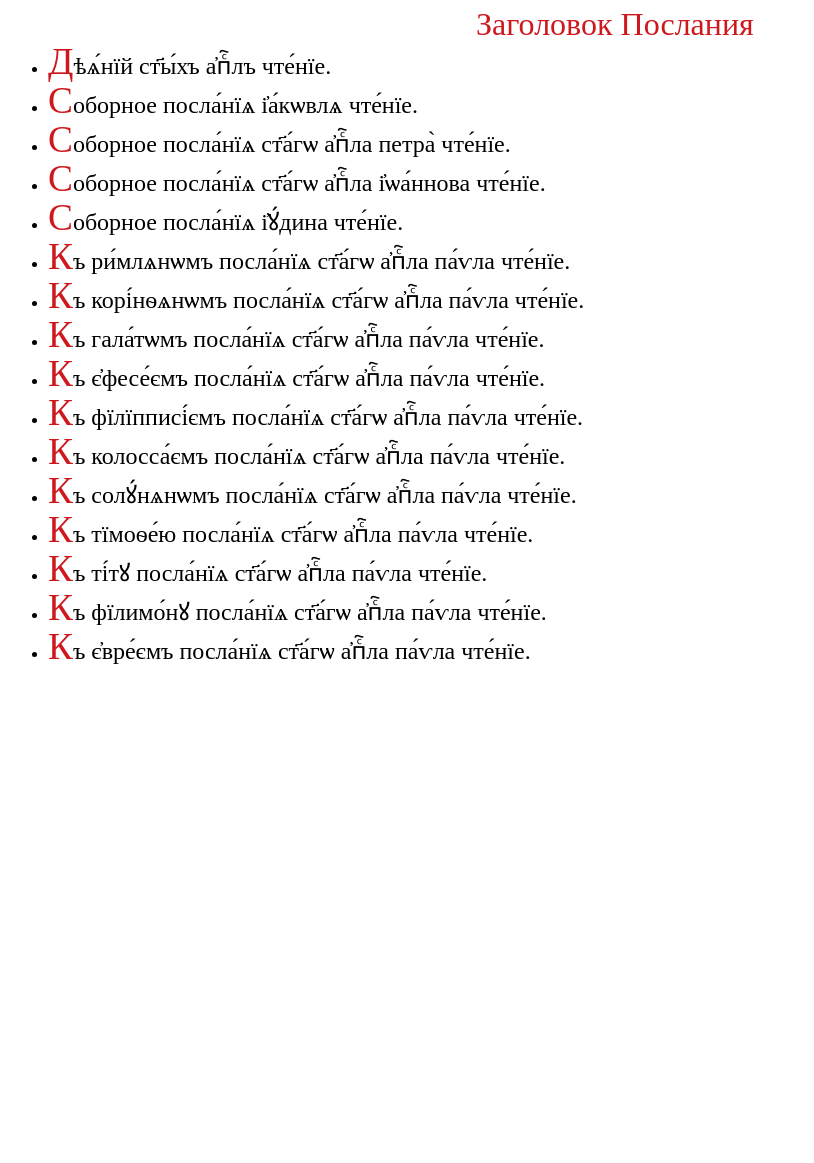
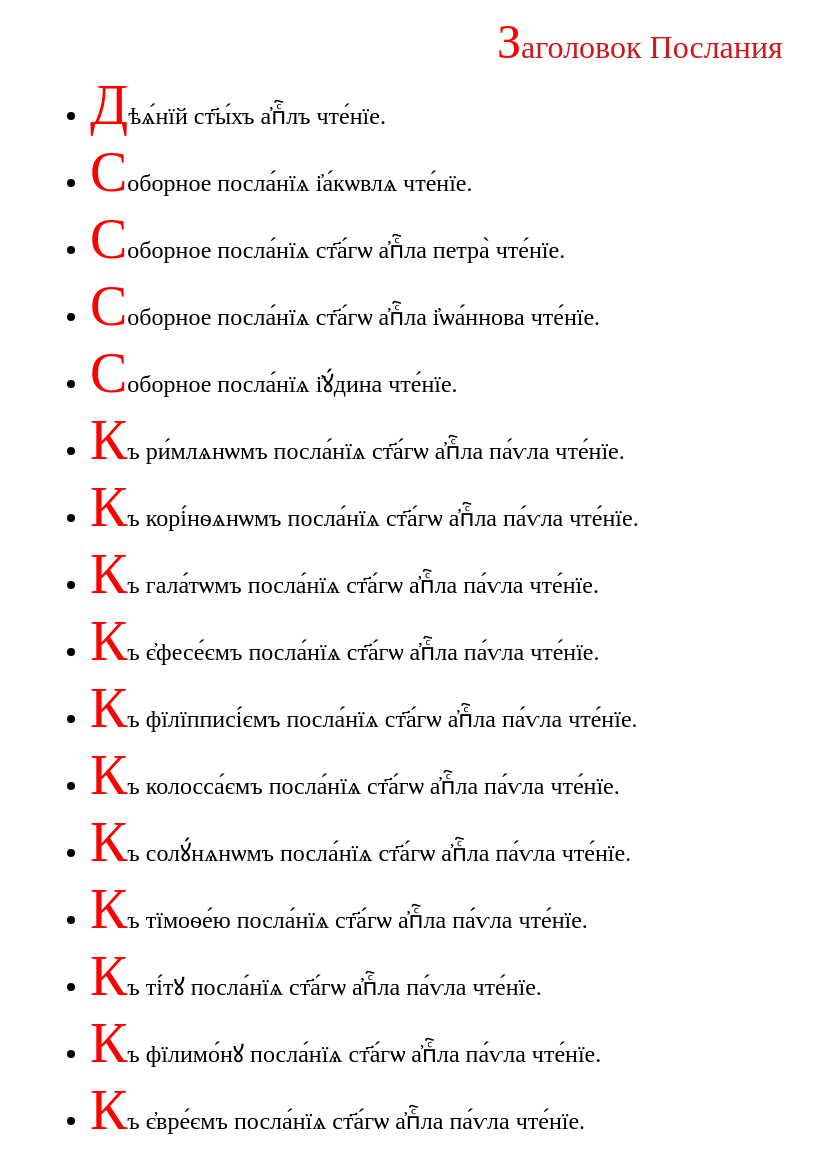
Before and after one commit to markjville/markjville.github.io, a Jekyll site: the page docs/Изобразительная/Заголовки.html, which Jekyll copies as it is, in a window 1280 px wide. Shown: the whole page, without its empty margins (0-814 px from the left). Built offline with Jekyll 4.4.1, drawn with Linux system fonts in a browser that asks for light colours; some web fonts are replaced; comment, search, counter and statistics services are not loaded; before the commit the page ends 900 px from its top, so only the background shows below that.

Commit message:
Update Заголовки.html

```diff
--- a/docs/Изобразительная/Заголовки.html
+++ b/docs/Изобразительная/Заголовки.html
@@ -6,6 +6,28 @@
 	<meta name="generator" content="LibreOffice 24.2.7.2 (Linux)"/>
 	<meta name="created" content="2020-08-15T11:55:05.531444539"/>
 	<meta name="changed" content="2020-08-15T22:22:39.082632704"/>
+	<meta name="viewport" content="width=device-width, initial-scale=1">
+<link rel="stylesheet" href="https://www.w3schools.com/w3css/4/w3.css">
+<link rel="stylesheet" href="https://www.w3schools.com/lib/w3-theme-grey.css">
+<link rel="stylesheet" href="https://fonts.googleapis.com/css?family=Roboto">
+<link rel="stylesheet" href="https://cdnjs.cloudflare.com/ajax/libs/font-awesome/4.7.0/css/font-awesome.min.css">
+<link rel="stylesheet" href="https://slavonic.github.io/css/fonts.css" type="text/css">
+<style>
+html,h1,h2,h3,h4,h5,h6 {font-family: "Garamond";}
+body {font-family: Ponomar Unicode; font-size: 28px;}
+p::first-letter {
+  font-size: 150%;
+  color: red;
+}
+.dark-mode {
+  background-color: black;
+  color: white;
+}
+</style>
+<body>
+
+<!-- Main content: shift it to the right by 250 pixels when the sidebar is visible -->
+<div class="w3-main" style="margin-left:50px">
 	<style type="text/css">
 		@page { size: 8.5in 11in; margin: 0.79in }
 		p { line-height: 115%; margin-bottom: 0.1in; background: transparent }
```
